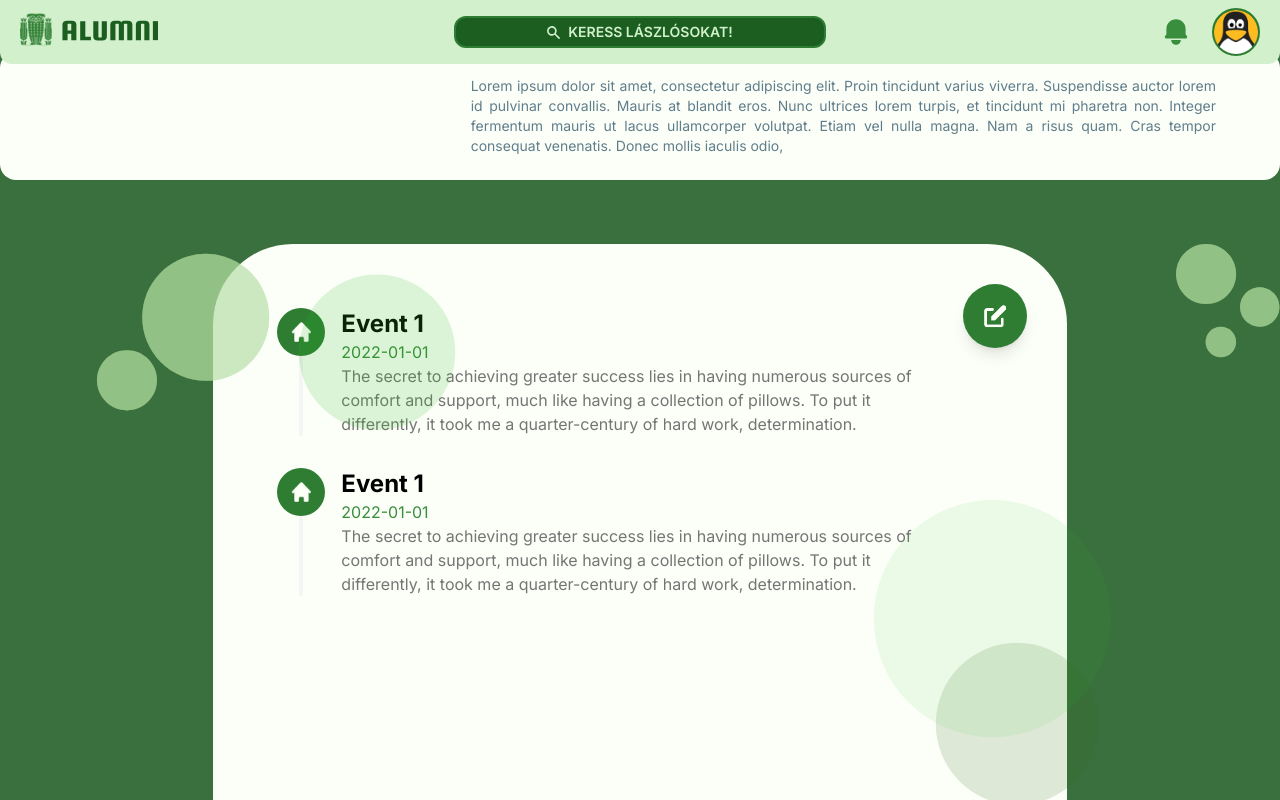
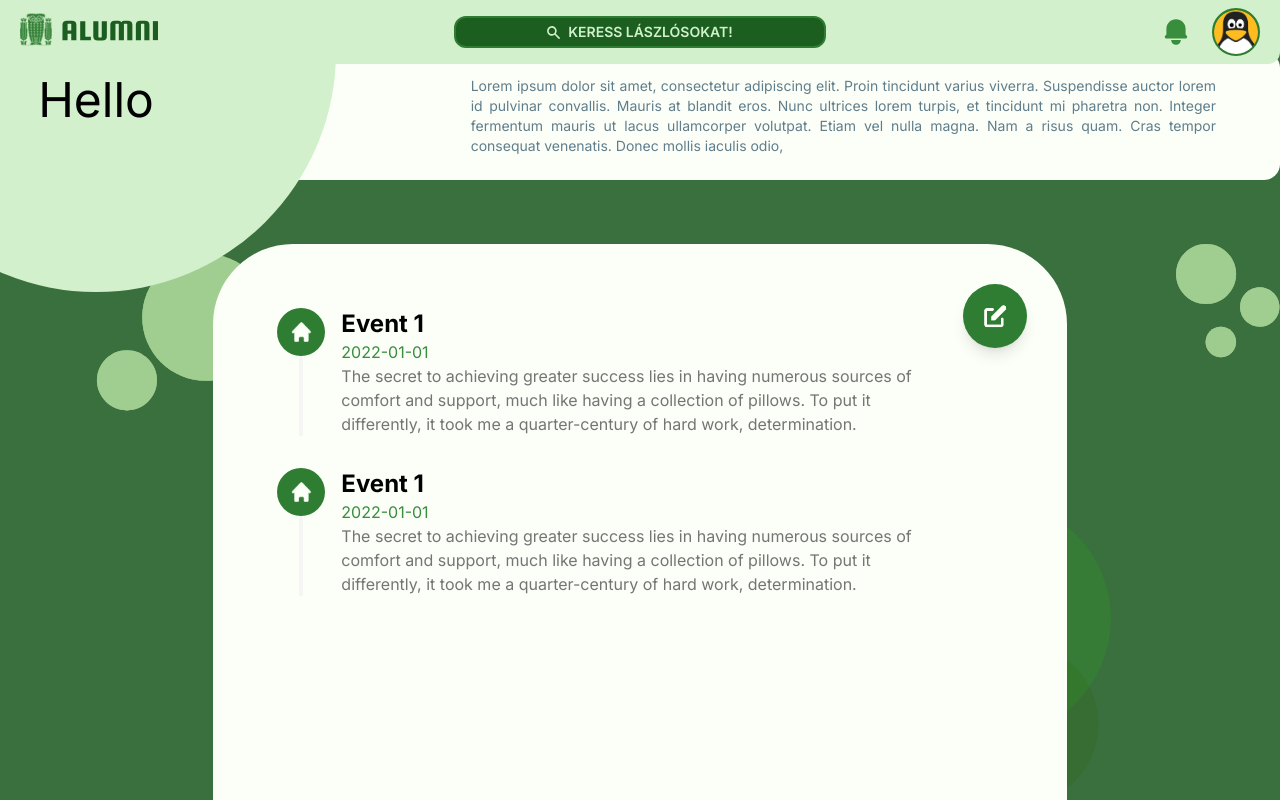
Before and after one commit to nagybrandy/szlg-alumni, a Next.js app: page /profile in a window 1280 px wide. Shown: the top 800 px of the page. Built offline with nearby package versions, Linux system fonts and the light colour scheme.

Commit message:
profile page user bg

```diff
--- a/src/app/Menu.tsx
+++ b/src/app/Menu.tsx
@@ -7,7 +7,7 @@ import { SearchButton } from "./components/SearchButton";
 
 export default function Menu() {
     return (
-        <div className="relative z-10 w-full p-2 flex items-center bg-[#D2F0CB] px-5 text-green-700 rounded-b-xl">
+        <div className="relative z-[9999] w-full p-2 flex items-center bg-[#D2F0CB] px-5 text-green-700 rounded-b-xl">
             <a href="/" className="w-1/3 flex justify-start">
                 <img src="/logo-vertical.svg" alt="Logo" className="w-1/3" />
             </a>
--- a/src/app/components/BlogCard.tsx
+++ b/src/app/components/BlogCard.tsx
@@ -6,7 +6,7 @@ export const BlogCard = (props:any) => {
   console.log(props)
   return (
     <div className='bg-white drop-shadow-lg text-center rounded-3xl p-5 border-2 '>
-      <img src={props.image} alt="" className='rounded-3xl shadow-xl  mx-auto w-[450px] mb-5  h-[250px] -mt-16'/>
+      <img src={props.image} alt="" className='rounded-3xl shadow-xl object-cover mx-auto w-[450px] mb-5  h-[250px] -mt-16'/>
       <p className='text-left text-xs italic text-green-800 pb-1'>{props.type}</p>
       <h2 className='text-2xl text-left font-bold'>{props.title}</h2>
       <p className='text-left'>{props.content}</p>
--- a/src/app/profile/page.tsx
+++ b/src/app/profile/page.tsx
@@ -1,25 +1,37 @@
-import events from './events.json'
+import events from './events.json';
 import { EventCard } from './EventCard';
 import Timeline from './Timeline';
+import { Avatar } from '@material-tailwind/react';
 
 export default function ProfilePage() {
     return (
-        <div className="flex flex-col bg-[#3A6F3E]">
-            <div className="h-screen w-screen absolute pt-48">
-                <img src="/circles.svg" className="absolute  mix-blend-darken opacity-75 z-10 pointer-events-none" />
-                <img src="/circles.svg" className="absolute  mix-blend-lighten opacity-100 z-10 pointer-events-none" />
+        <div className="flex flex-col bg-[#3A6F3E] relative">
+            {/* Circle with Hello text */}
+            <div className="bg-[#D2F0CB] rounded-full w-[30rem] h-[30rem] absolute left-0 top-0 -translate-x-[30%] -translate-y-[50%]  pt-24 flex items-center justify-center z-[30]">
+                <h1 className='text-black text-5xl z-10'>Hello</h1>
             </div>
-            <div className="bg-[#FCFFF8] h-32 flex flex-row w-full rounded-2xl">
-                <div className="w-3/5">
 
-                </div>
-                <p className="text-justify my-auto w-full pr-16 text-base text-sm text-[#607D8B]">Lorem ipsum dolor sit amet, consectetur adipiscing elit. Proin tincidunt varius viverra. Suspendisse auctor lorem id pulvinar convallis. Mauris at blandit eros. Nunc ultrices lorem turpis, et tincidunt mi pharetra non. Integer fermentum mauris ut lacus ullamcorper volutpat. Etiam vel nulla magna. Nam a risus quam. Cras tempor consequat venenatis. Donec mollis iaculis odio,</p>
+            {/* Background circles */}
+            <div className="h-screen w-screen absolute pt-48 z-[10]">
+                <img src="/circles.svg" className="absolute mix-blend-darken opacity-75 pointer-events-none" />
+                <img src="/circles.svg" className="absolute mix-blend-lighten opacity-100 pointer-events-none" />
             </div>
+
+            {/* White section with text */}
+            <div className="bg-[#FCFFF8] h-32 flex flex-row w-full rounded-2xl relative z-[10]">
+                <div className="w-3/5"></div>
+                <p className="text-justify my-auto w-full pr-16 text-sm text-[#607D8B]">
+                    Lorem ipsum dolor sit amet, consectetur adipiscing elit. Proin tincidunt varius viverra. Suspendisse auctor lorem id pulvinar convallis. Mauris at blandit eros. Nunc ultrices lorem turpis, et tincidunt mi pharetra non. Integer fermentum mauris ut lacus ullamcorper volutpat. Etiam vel nulla magna. Nam a risus quam. Cras tempor consequat venenatis. Donec mollis iaculis odio,
+                </p>
+            </div>
+
             <div className="h-16 min-h-full"></div>
-            <div className="bg-[#FCFFF8] h-screen w-8/12 self-center rounded-t-[5em] flex flex-row justify-between">
+
+            {/* White section with Timeline */}
+            <div className="bg-[#FCFFF8] h-screen w-8/12 self-center rounded-t-[5em] flex flex-row justify-between relative z-[10]">
                 <Timeline />
                 <div className="flex min-w-16 h-16 bg-green-800 rounded-full m-10 shadow-lg hover:bg-green-500 z-20">
-                    <img src="./edit_icon.png" alt="" className='w-7 h-7 m-auto'/>
+                    <img src="./edit_icon.png" alt="" className='w-7 h-7 m-auto' />
                 </div>
             </div>
         </div>
```
